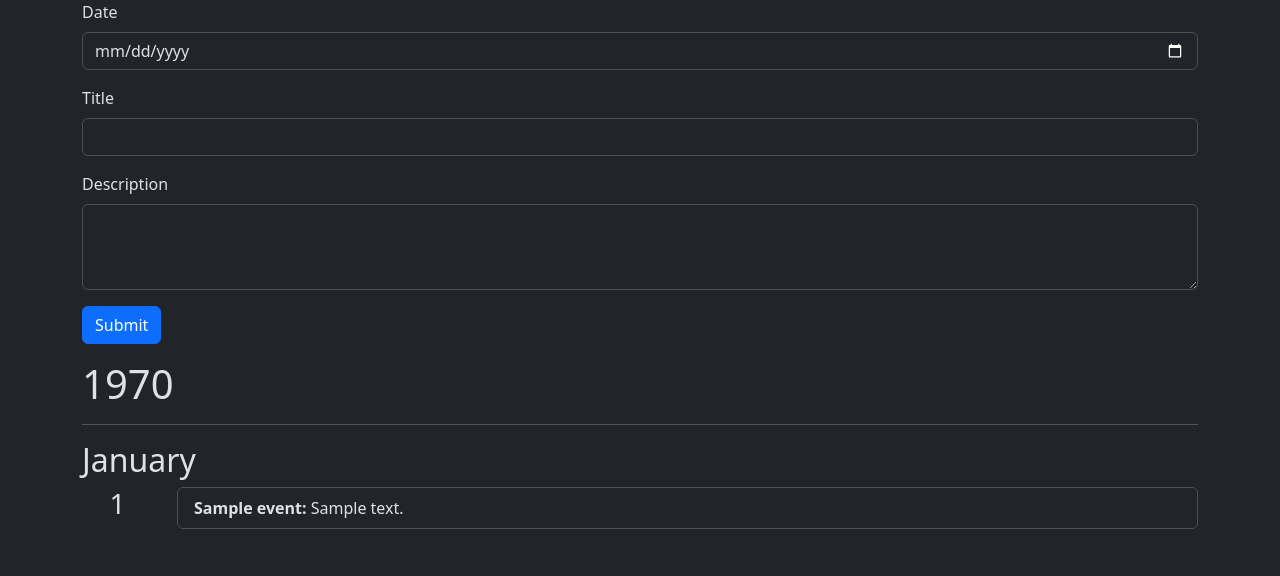
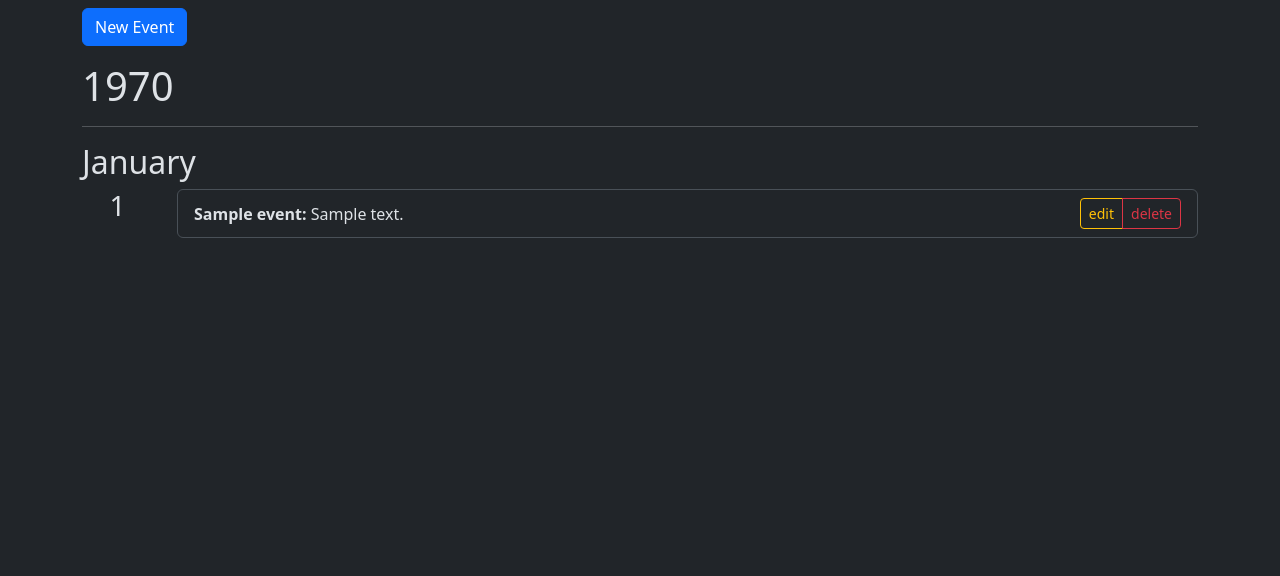
Before and after one commit to Oisota/life-timeline, a Flask app: page / in a window 1280 px wide. Shown: the part 56-632 px from the top of the page. Run offline with Flask 3, Linux system fonts and the light colour scheme; a user stored in the database is signed in; tables that the repository leaves empty hold one stand-in row (values such as "Sample post"); some libraries are stand-ins or nearby versions.

Commit message:
Added modal for new event input

```diff
--- a/app/templates/core/forms/event.html
+++ b/app/templates/core/forms/event.html
@@ -1,6 +1,6 @@
 {% from "macros.html" import form_field %}
 
-<form action="{{ url_for('core.home') }}" method="POST">
+<form id="event-form" action="{{ url_for('core.home') }}" method="POST">
 	{{ form.csrf_token }}
 	<div class="mb-3">
 		{{ form_field(form.date) }}
@@ -11,5 +11,4 @@
 	<div class="mb-3">
 		{{ form_field(form.description) }}
 	</div>
-	<button type="submit" class="btn btn-primary">Submit</button>
 </form>
--- a/app/templates/core/index.html
+++ b/app/templates/core/index.html
@@ -2,9 +2,11 @@
 
 {% block content %}
 <div class="row">
-	<div class="col">
+	<div class="col pt-2">
 
-		{% include 'core/forms/event.html' %}
+		<button type="button" class="btn btn-primary" data-bs-toggle="modal" data-bs-target="#add-event-modal">
+			New Event
+		</button>
 
 		<div class="my-3">
 			{% for year in years %}
@@ -21,8 +23,14 @@
 					<div class="col-11">
 						<ul class="list-group">
 							{% for event in day['items'] %}
-							<li class="list-group-item">
-								<span class="fw-bold">{{ event.title }}:</span> {{ event.description }}
+							<li class="list-group-item d-flex flex-row align-items-center justify-content-between">
+								<div>
+									<span class="fw-bold">{{ event.title }}:</span> {{ event.description }}
+								</div>
+								<div class="btn-group">
+									<button class="btn btn-sm btn-outline-warning" type="button">edit</button>
+									<button class="btn btn-sm btn-outline-danger" type="button">delete</button>
+								</div>
 							</li>
 							{% endfor %}
 						</ul>
@@ -37,3 +45,23 @@
 	</div>
 </div>
 {% endblock %}
+
+{% block modals %}
+<div class="modal fade" id="add-event-modal" tabindex="-1">
+  <div class="modal-dialog">
+    <div class="modal-content">
+      <div class="modal-header">
+        <h5 class="modal-title">Add Event</h5>
+        <button type="button" class="btn-close" data-bs-dismiss="modal" aria-label="Close"></button>
+      </div>
+      <div class="modal-body">
+				{% include 'core/forms/event.html' %}
+      </div>
+      <div class="modal-footer">
+        <button type="button" class="btn btn-secondary" data-bs-dismiss="modal">Close</button>
+				<input type="submit" class="btn btn-primary" value="Submit" form="event-form"/>
+      </div>
+    </div>
+  </div>
+</div>
+{%endblock %}
```
